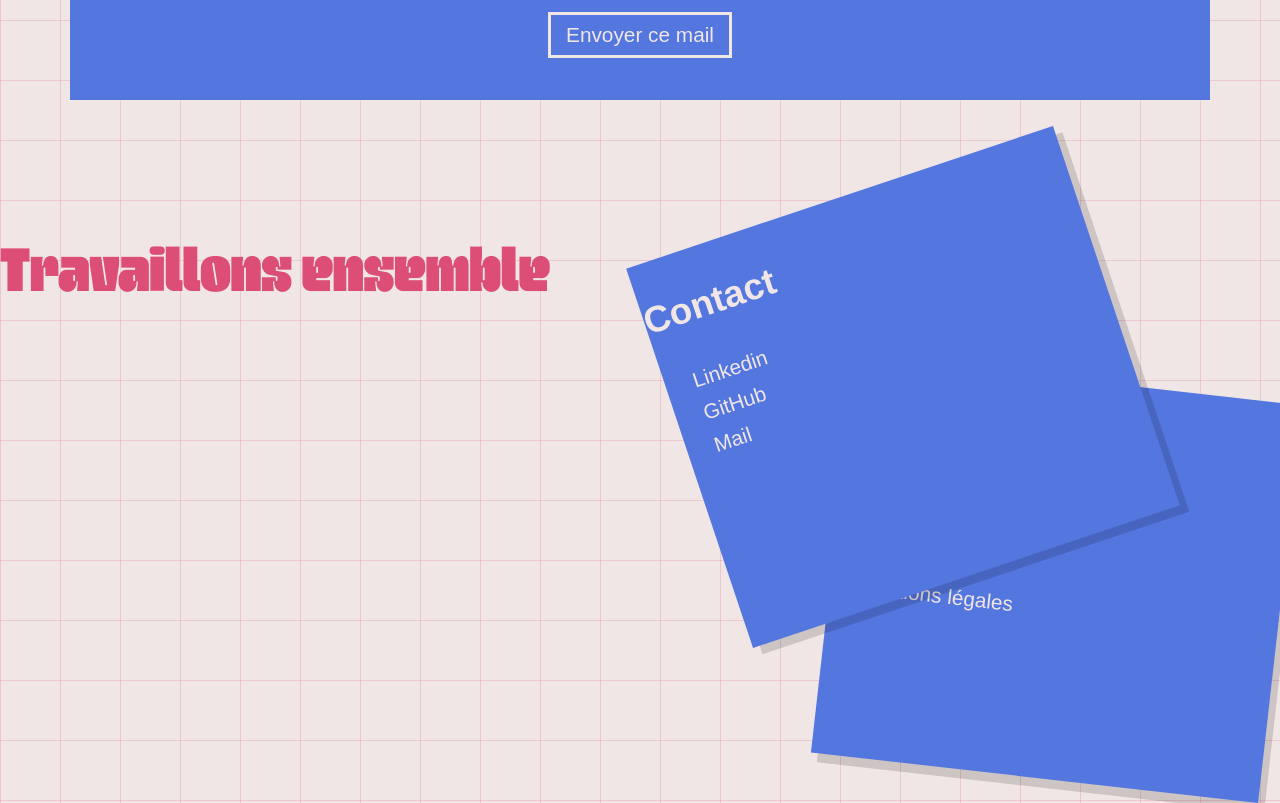
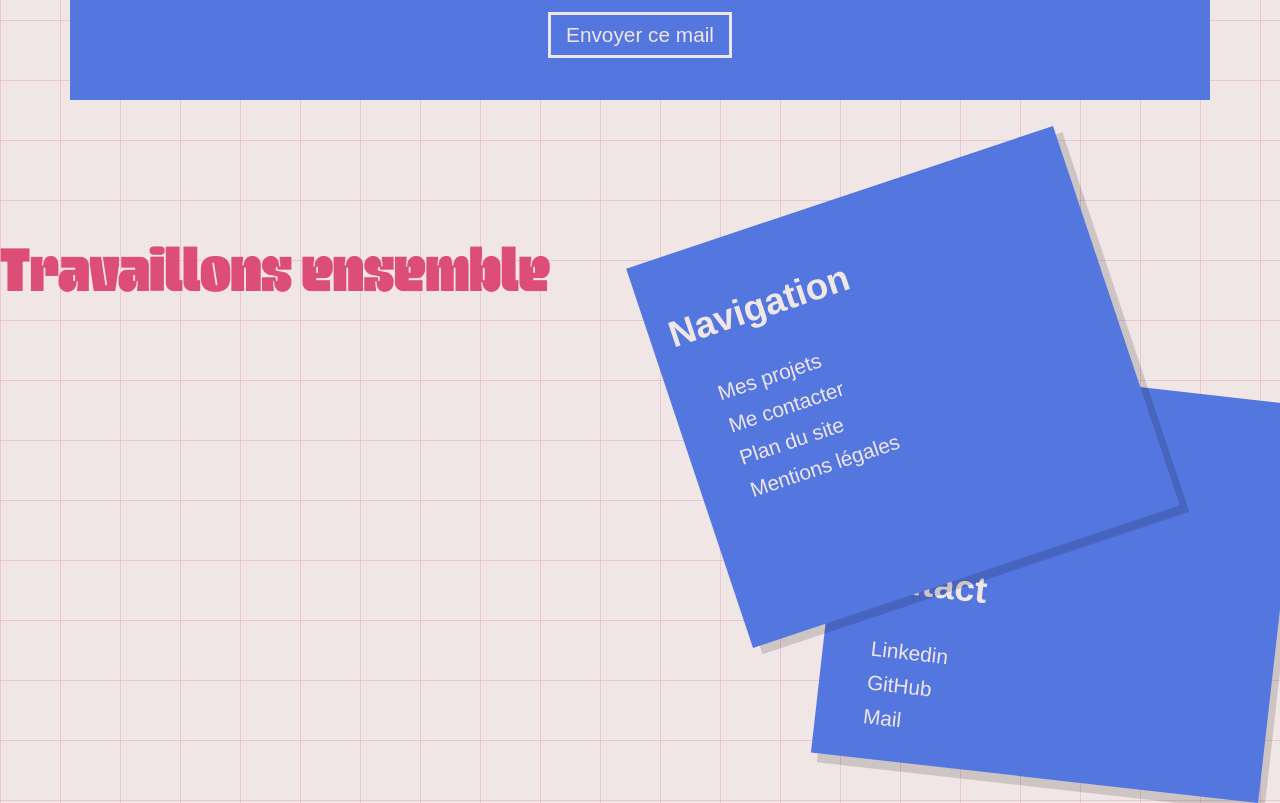
Before and after one commit to Haya-chb/Porfolio, a React (Vite) app in the folder new-portfolio/: page /contact in a window 1280 px wide. Shown: the part 1420-2223 px from the top of the page. Built offline with nearby package versions, Linux system fonts and the light colour scheme; a web font is replaced by a local one.

Commit message:
modify footer for reponsive

```diff
--- a/new-portfolio/src/components/Footer.jsx
+++ b/new-portfolio/src/components/Footer.jsx
@@ -8,6 +8,26 @@ export const Footer = () =>{
         <h2 className="h2-pink">Travaillons ensemble</h2>
         <span>
         <section className="footer__section footer__section--left">
+
+            <h3>Contact</h3>
+            <ul>
+                    <li>
+                        <a href="https://www.linkedin.com/in/haya-chaibi/" className="footer__link">Linkedin</a>
+                    </li>
+
+                    <li>
+                        <a href="https://github.com/Haya-chb" className="footer__link">GitHub</a>
+                    </li>
+
+                    <li>
+                        <a href="mailto:haya.chaibi@hotmail.com" className="footer__link">Mail</a>
+                    </li>
+
+            </ul>
+        </section>
+
+        <section className="footer__section footer__section--right">
+
             <h3>Navigation</h3>
             <ul>
                     <li>
@@ -26,24 +46,7 @@ export const Footer = () =>{
                         <Link to="/  "className="footer__link">Mentions légales</Link>
                     </li>
             </ul>
-        </section>
 
-        <section className="footer__section footer__section--right">
-            <h3>Contact</h3>
-            <ul>
-                    <li>
-                        <a href="https://www.linkedin.com/in/haya-chaibi/" className="footer__link">Linkedin</a>
-                    </li>
-
-                    <li>
-                        <a href="https://github.com/Haya-chb" className="footer__link">GitHub</a>
-                    </li>
-
-                    <li>
-                        <a href="mailto:haya.chaibi@hotmail.com" className="footer__link">Mail</a>
-                    </li>
-
-            </ul>
         </section>
 </span>
 
--- a/new-portfolio/src/index.css
+++ b/new-portfolio/src/index.css
@@ -91,6 +91,7 @@ br{
 .text-medium{
 
     max-width: 900px;
+    margin: 50px;
 }
 
 
--- a/new-portfolio/src/styles/Footer.css
+++ b/new-portfolio/src/styles/Footer.css
@@ -8,12 +8,18 @@ footer{position:relative;}
     max-width: 450px;
     box-shadow: 7px 9px rgb(0 0 0 / 0.15);
     position:absolute;
+    padding: 20px;
 }
 
 .footer__section--left{
     rotate: 6.46deg;
     top:206%;
     left:65%;
+    display: flex;
+    flex-direction: column;
+    justify-content: flex-end;
+
+
 
 }
 
@@ -22,7 +28,6 @@ footer{position:relative;}
     top:-65%;
     left:53%;
     z-index: 99;
-
 
 }
 
```
